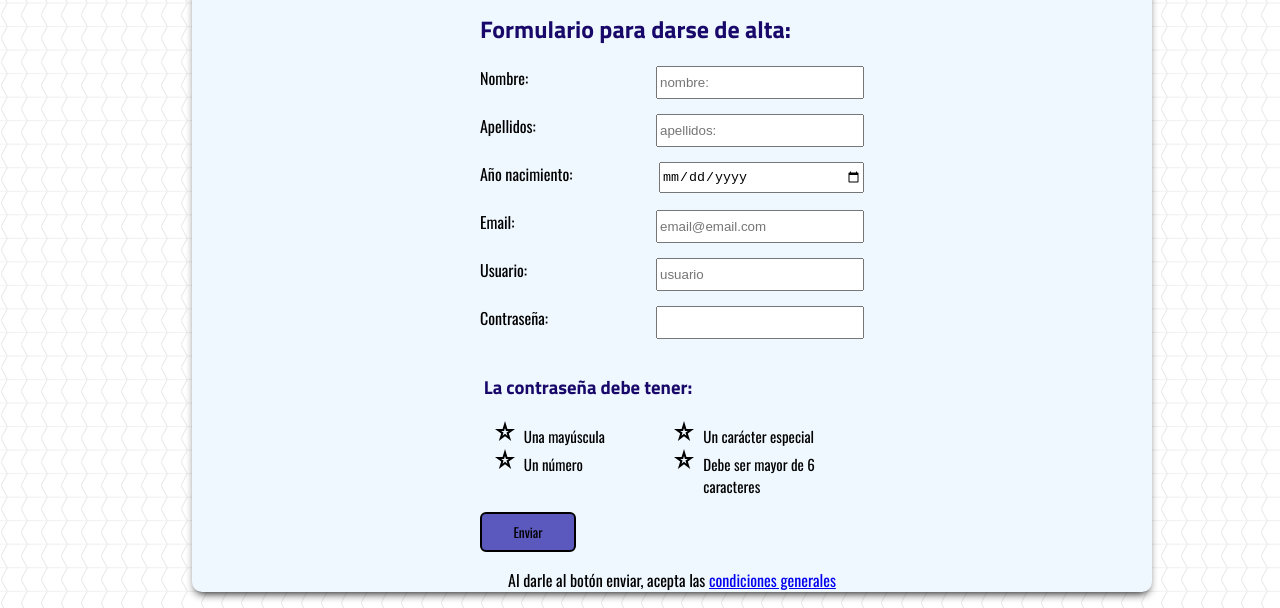
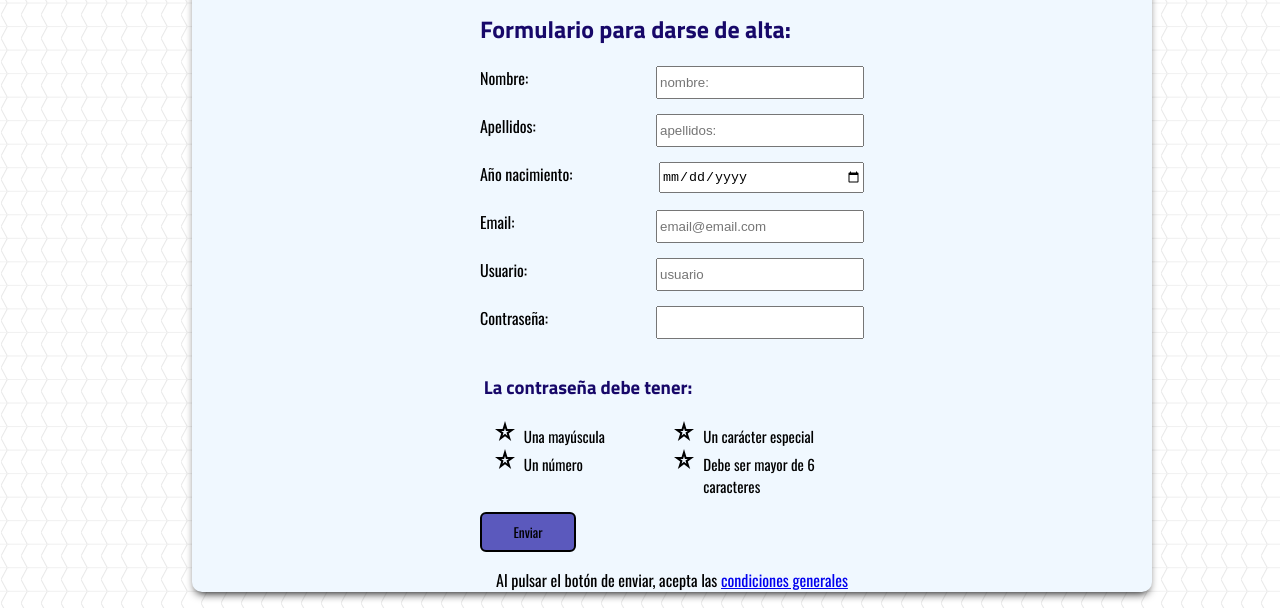
Before and after one commit to xulioxaviert/ejercicioForms, a plain HTML site: page index.html in a window 1280 px wide. Shown: the part 221-829 px from the top of the page. Drawn offline with nearby package versions, Linux system fonts and the light colour scheme; a web font is replaced by a local one.

Commit message:
Arreglo de condiciones particulares

```diff
--- a/index.html
+++ b/index.html
@@ -69,7 +69,7 @@
 
         <footer>
             <div class="footer">
-                <p>Al darle al botón enviar, acepta las <a href="#">condiciones generales</a></p>
+                <p>Al pulsar el botón de enviar, acepta las <a href="#">condiciones generales</a></p>
             </div>
         </footer>
     </div>
```
